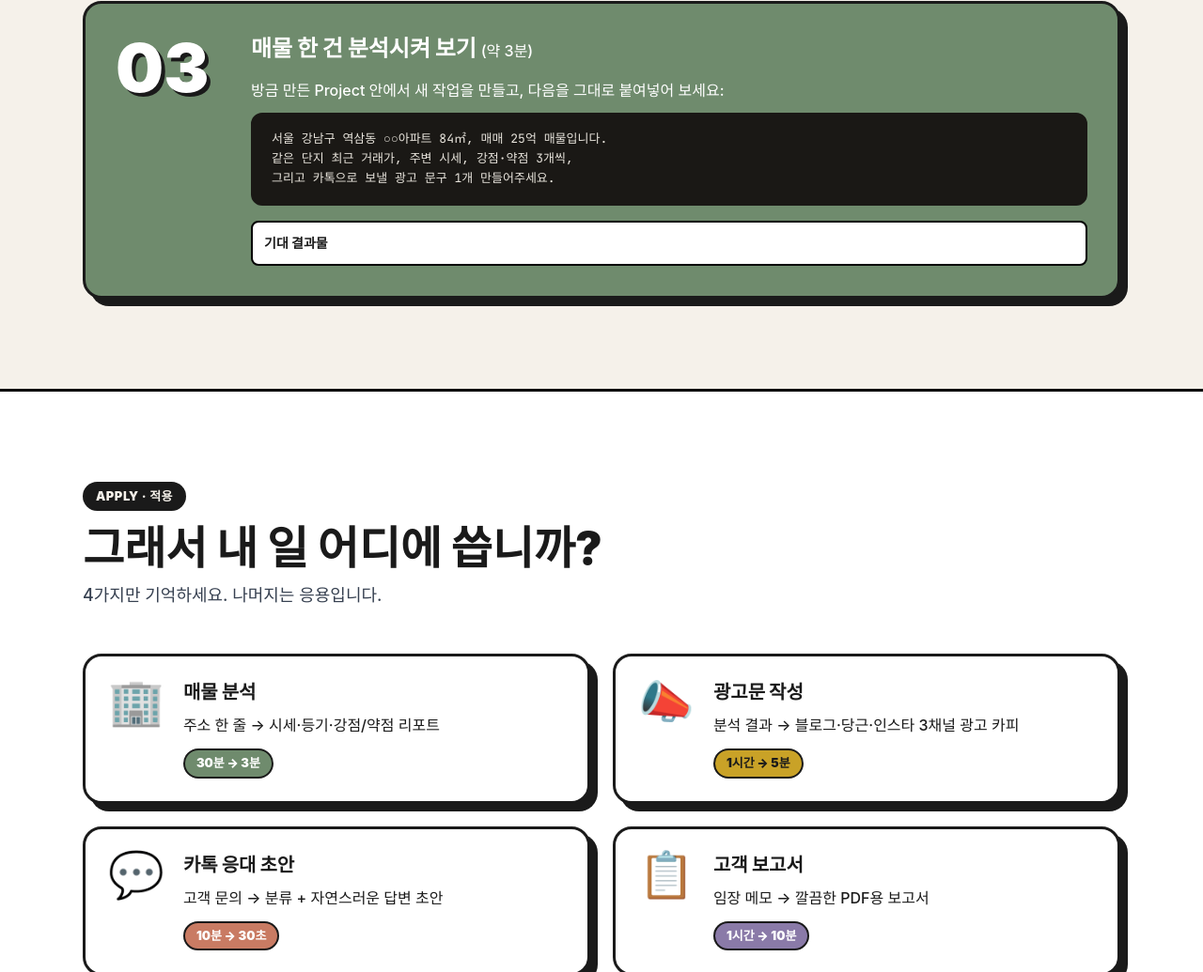
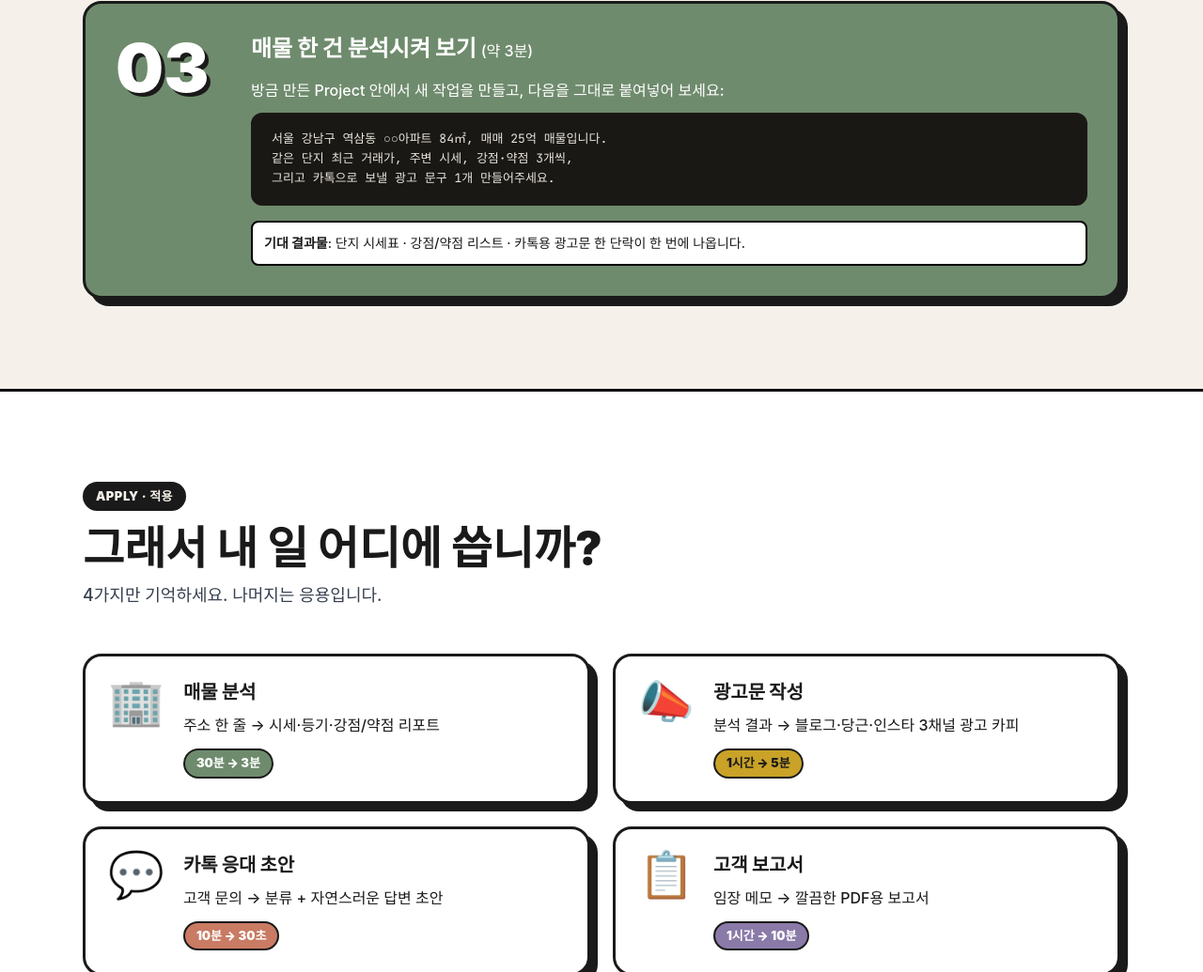
Before and after one commit to sachol/cityuncle-cowork-intro-dashboard, a plain HTML site: page index.html in a window 1280 px wide. Shown: the part 2498-3533 px from the top of the page at 94% size. Drawn offline with nearby package versions, Linux system fonts and the light colour scheme; a web font is replaced by a local one.

Commit message:
fix(light): bg-white 박스 라이트 모드 가독성 — color !important로 부모 컬러카드 매치 이김
문제: HOW Step 3 mint 카드 안 '기대 결과물' 박스에서 'strong' 뒤 텍스트 노드가 흰글씨로 표시되어 흰 배경 위 흰글씨로 안 보임.

원인: .bg-white:not(section) { color: #1A1A1A } (0,1,0) vs 부모 mint 카드의 자식 매치 [style*='background: var(--mint)'] * { color: #FFFFFF } (0,1,1). 후자가 specificity 높음 → div.bg-white의 color가 흰색으로 덮임 → 텍스트 노드가 inheritance로 흰색.

수정: .bg-white:not(section) 자체 룰에 !important 추가 (background·color 둘 다).
specificity 0,1,0 + !important → 부모 컬러카드 매치(no !important)를 확실히 이김.
다크 모드 룰은 이미 !important 있어서 변화 없음.

```diff
--- a/index.html
+++ b/index.html
@@ -297,8 +297,8 @@
       background-color: var(--paper) !important;
     }
     .bg-white:not(section) {
-      background-color: #FFFFFF;
-      color: #1A1A1A;
+      background-color: #FFFFFF !important;
+      color: #1A1A1A !important;
     }
     [data-theme="dark"] .bg-white:not(section) {
       background-color: #FFFFFF !important;
```
